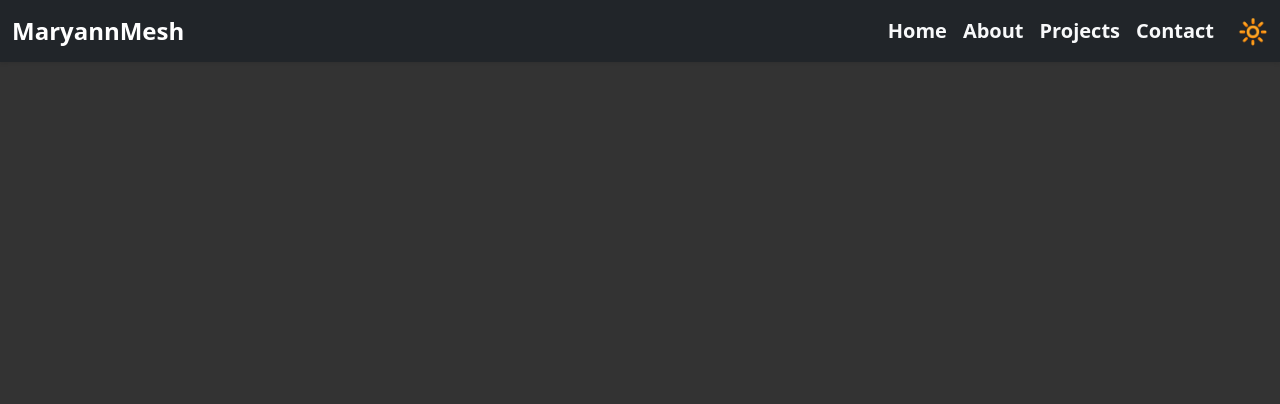
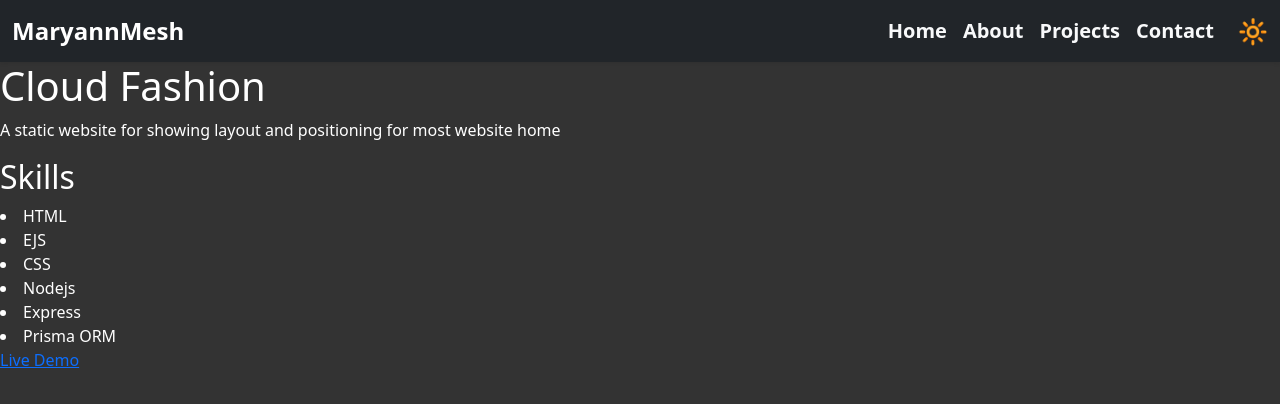
Before and after one commit to OluchiEzeifedikwa/PORTFOLIO, a React (Vite) app: page /todolist in a window 1280 px wide. Shown: the top 404 px of the page. Built offline with nearby package versions, Linux system fonts and the light colour scheme.

Commit message:
Change the Cloudfashion app to Todolist I removed the Cloudfashion file I added the Todolist file Changes: Todolist file was added and edited

```diff
--- a/src/App.jsx
+++ b/src/App.jsx
@@ -7,7 +7,7 @@ import Projects from './components/Projects.jsx';
 import { Navbar, Nav, Container } from 'react-bootstrap';
 import Inventory from "./components/Inventory.jsx";
 import Odinbook from "./components/Odinbook.jsx";
-import CloudFashion from './components/Cloudfashion.jsx';
+import Todolist from './components/Todolist.jsx';
 import './App.css';
 import 'bootstrap/dist/css/bootstrap.min.css';
 
@@ -63,7 +63,7 @@ function App() {
           <Route path="/contact" element={<Contact />} />
           <Route path="/inventory" element={<Inventory />} />
           <Route path="/odinbook" element={<Odinbook />} />
-          <Route path="/cloudfashion" element={<CloudFashion />} />
+          <Route path="/todolist" element={<Todolist />} />
         </Routes>
       </div>
     </BrowserRouter>
--- a/src/components/Cloudfashion.jsx
+++ /dev/null
@@ -1,21 +0,0 @@
-import React from 'react';
-// import'./CloudFashion.css';
-
-
-const CloudFashion = () => {
-  return (
-    <div className='cloudfashion'>
-    <h1>Cloud Fashion</h1>
-    <p>A static website for showing layout and positioning for most website home</p>
-    <div className='cloudfashion-list'>
-    <h2>Skills</h2>
-        <li>HTML</li>
-        <li>CSS</li>
-        <li>Flexbox</li>
-        <a href="https://odin-admin-dashboard-2.onrender.com/">Live Demo</a>
-      </div>
-  </div>
-  );
-};
-
-export default CloudFashion;
--- /dev/null
+++ b/src/components/Todolist.jsx
@@ -0,0 +1,24 @@
+import React from 'react';
+// import'./CloudFashion.css';
+
+
+const Todolist = () => {
+  return (
+    <div className='todolist'>
+    <h1>Cloud Fashion</h1>
+    <p>A static website for showing layout and positioning for most website home</p>
+    <div className='todolist-list'>
+    <h2>Skills</h2>
+        <li>HTML</li>
+        <li>EJS</li>
+        <li>CSS</li>
+        <li>Nodejs</li>
+        <li>Express</li>
+        <li>Prisma ORM</li>
+        <a href="https://todo-list-z516.onrender.com">Live Demo</a>
+      </div>
+  </div>
+  );
+};
+
+export default Todolist;
```
